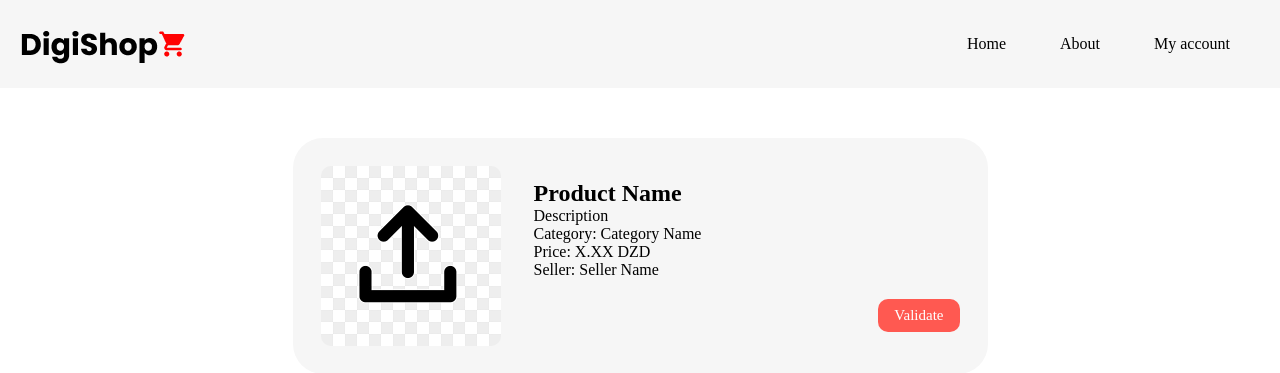
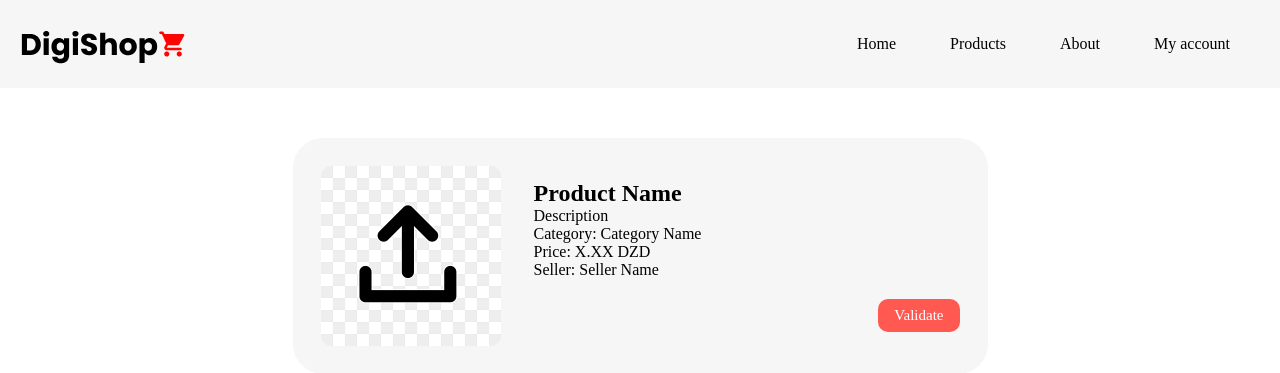
Before and after one commit to Rayane-Aboud/DigiShop, a Flask app: page /admin in a window 1280 px wide. Shown: the top 373 px of the page. Run offline with Flask 3, Linux system fonts and the light colour scheme.

Commit message:
added products button

```diff
--- a/templates/base/layout.html
+++ b/templates/base/layout.html
@@ -17,14 +17,15 @@
     <nav>
         <img src="{{ url_for('static', filename='images/Logo.png') }}" alt="Logo">
         <div class="links">
-                <ul class="horizontal">
-                    <li><a href="{{url_for('homepage')}}">Home</a></li>
-                    <li><a href="{{url_for('about')}}">About</a></li>
-                    <li><a href="{{url_for('myaccount')}}">My account</a></li>
-                </ul>
+            <ul class="horizontal">
+                <li><a href="{{url_for('homepage')}}">Home</a></li>
+                <li><a href="{{url_for('products')}}">Products</a></li>
+                <li><a href="{{url_for('about')}}">About</a></li>
+                <li><a href="{{url_for('myaccount')}}">My account</a></li>
+            </ul>
         </div>
+    </nav>
 
-    </nav>
 
 
     {%block content%}
```
